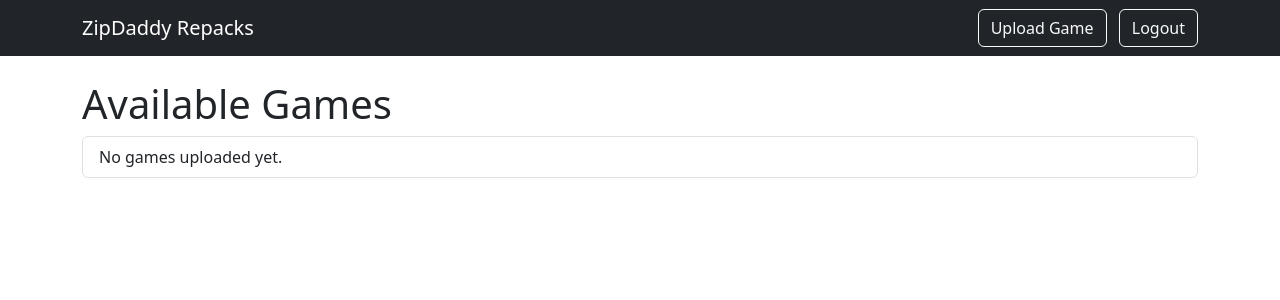
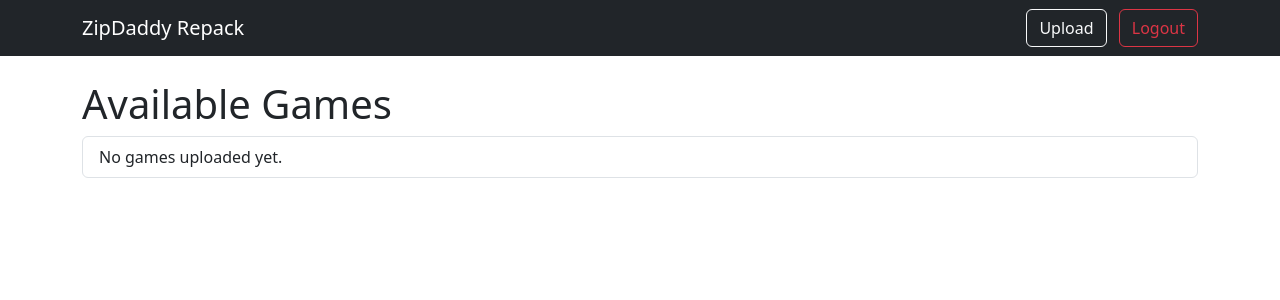
Before and after one commit to GMGUndergorund/ZipDaddy-Main, a Flask app: page / in a window 1280 px wide. Shown: the top 300 px of the page. Run offline with Flask 3, Linux system fonts and the light colour scheme; the visitor is signed in with stand-in values (Sample User, id 1).

Commit message:
Add files via upload

```diff
--- a/templates/base.html
+++ b/templates/base.html
@@ -3,26 +3,32 @@
 <head>
   <meta charset="UTF-8" />
   <meta name="viewport" content="width=device-width, initial-scale=1" />
-    <title>{% block title %}ZipDaddy Repacks{% endblock %}</title>
+  <title>{% block title %}ZipDaddy Repack{% endblock %}</title>
   <link href="https://cdn.jsdelivr.net/npm/bootstrap@5.3.0/dist/css/bootstrap.min.css" rel="stylesheet" />
 </head>
 <body>
   <nav class="navbar navbar-expand-lg navbar-dark bg-dark mb-4">
     <div class="container">
-    <a class="navbar-brand" href="{{ url_for('index') }}">ZipDaddy Repacks</a>
+      <a class="navbar-brand" href="{{ url_for('index') }}">ZipDaddy Repack</a>
       <div>
         {% if session.get('logged_in') %}
-        <a href="{{ url_for('upload') }}" class="btn btn-outline-light me-2">Upload Game</a>
-        <a href="{{ url_for('logout') }}" class="btn btn-outline-light">Logout</a>
+          <a href="{{ url_for('upload') }}" class="btn btn-outline-light me-2">Upload</a>
+          <a href="{{ url_for('logout') }}" class="btn btn-outline-danger">Logout</a>
         {% else %}
           <a href="{{ url_for('login') }}" class="btn btn-outline-light">Login</a>
         {% endif %}
       </div>
     </div>
   </nav>
-<div class="container">
+  <main class="container">
+    {% with messages = get_flashed_messages() %}
+      {% if messages %}
+        {% for message in messages %}
+          <div class="alert alert-info">{{ message }}</div>
+        {% endfor %}
+      {% endif %}
+    {% endwith %}
     {% block content %}{% endblock %}
-</div>
-<script src="https://cdn.jsdelivr.net/npm/bootstrap@5.3.0/dist/js/bootstrap.bundle.min.js"></script>
+  </main>
 </body>
 </html>
```
Lines whose indentation alone changed are shown as unchanged.
